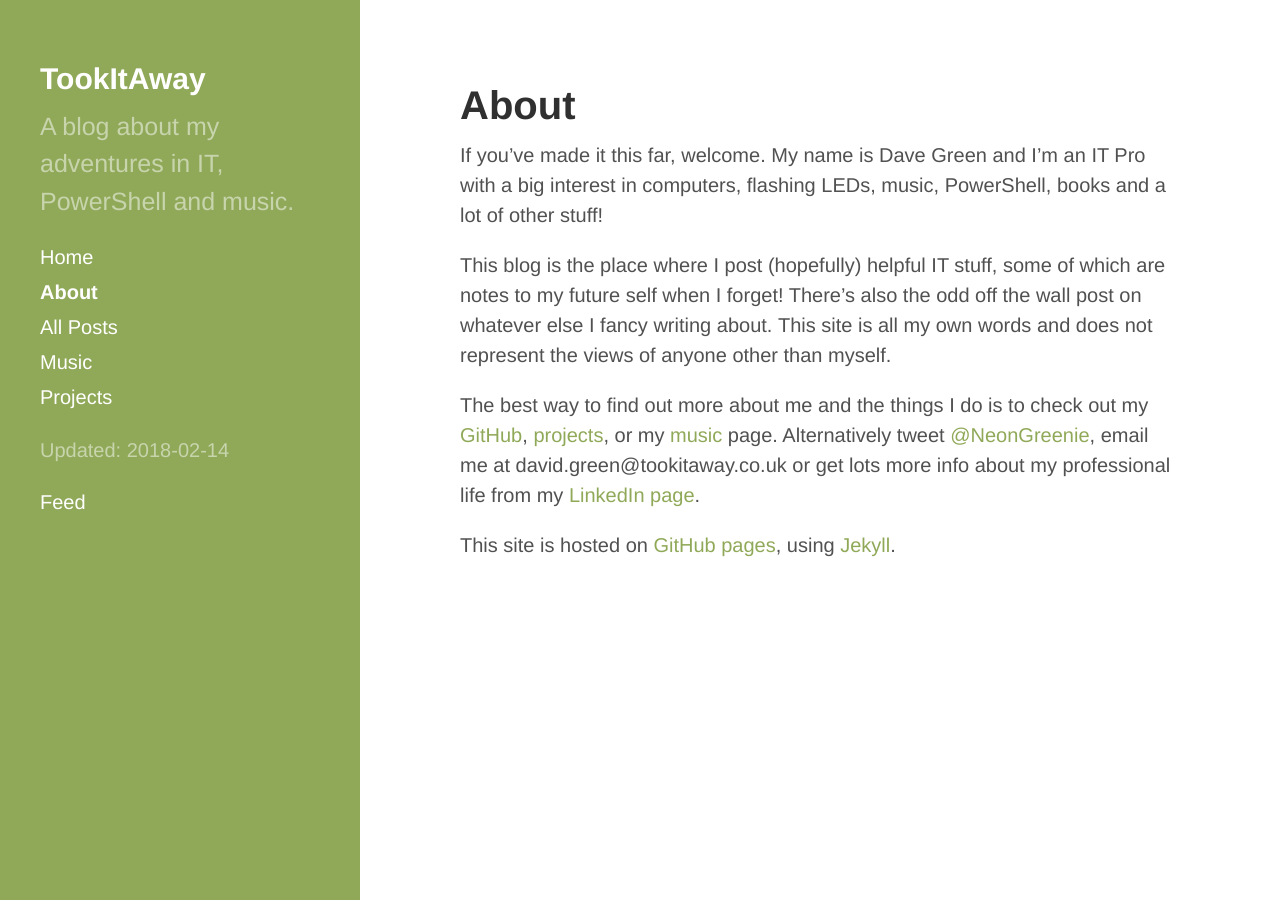
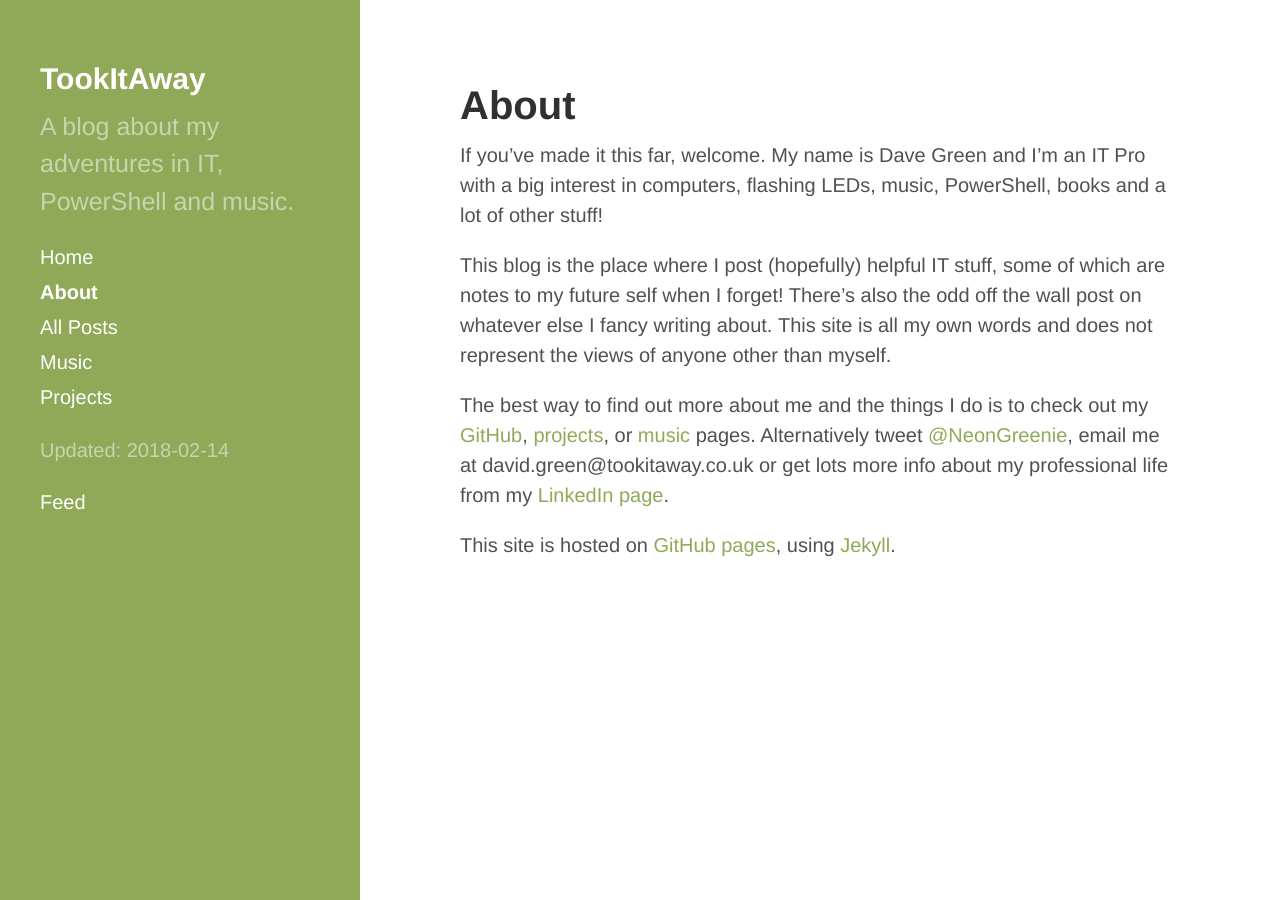
Before and after one commit to davegreen/davegreen.github.io, a Jekyll site: the page built from about.md, in a window 1280 px wide. Built offline with Jekyll 4.4.1, drawn with Linux system fonts in a browser that asks for light colours.

Commit message:
Update about.md

```diff
--- a/about.md
+++ b/about.md
@@ -10,6 +10,6 @@ If you've made it this far, welcome. My name is Dave Green and I'm an IT Pro wit
 
 This blog is the place where I post (hopefully) helpful IT stuff, some of which are notes to my future self when I forget! There's also the odd off the wall post on whatever else I fancy writing about. This site is all my own words and does not represent the views of anyone other than myself.
 
-The best way to find out more about me and the things I do is to check out my [GitHub](https://github.com/davegreen), [projects](http://tookitaway.co.uk/projects.html), or my [music](http://tookitaway.co.uk/music.html) page. Alternatively tweet [@NeonGreenie](https://twitter.com/neongreenie), email me at david.green@tookitaway.co.uk or get lots more info about my professional life from my [LinkedIn page](https://www.linkedin.com/in/david-green-36312220/).
+The best way to find out more about me and the things I do is to check out my [GitHub](https://github.com/davegreen), [projects](http://tookitaway.co.uk/projects.html), or [music](http://tookitaway.co.uk/music.html) pages. Alternatively tweet [@NeonGreenie](https://twitter.com/neongreenie), email me at david.green@tookitaway.co.uk or get lots more info about my professional life from my [LinkedIn page](https://www.linkedin.com/in/david-green-36312220/).
 
 This site is hosted on [GitHub pages](https://github.com/davegreen/davegreen.github.io), using [Jekyll](https://github.com/jekyll).
```
